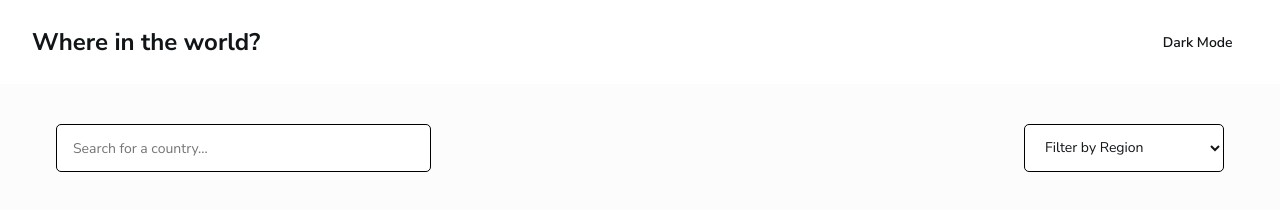
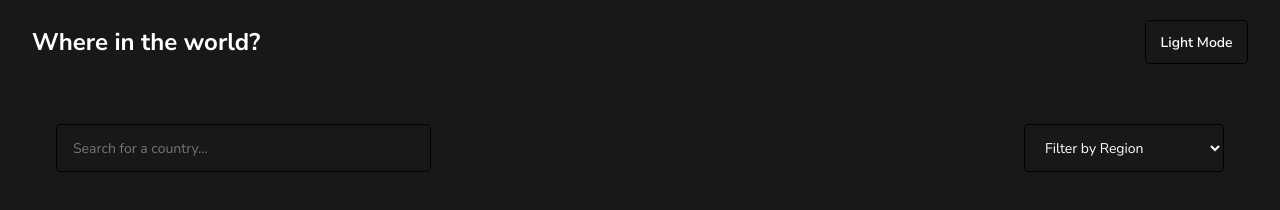
Before and after one commit to Jcrosdale/project-1, a plain HTML site: page open-world-search/index.html in a window 1280 px wide. Both pictures are taken after a click on the button "Dark Mode". Drawn offline with Linux system fonts and the light colour scheme; no server answers; a web font is replaced by a local one.

Commit message:
Dark mode added

```diff
--- a/open-world-search/script.js
+++ b/open-world-search/script.js
@@ -115,5 +115,14 @@ filterRegion.addEventListener('change', () => {
     displayCountries(filterCountries);
 });
 
+// Theme switch
+const themeSwitch = document.querySelector('#theme-switch');
+
+themeSwitch.addEventListener('click', () => {
+    const darkMode = document.body.classList.toggle('dark-mode');
+
+    themeSwitch.textContent = darkMode ? 'Light Mode' : 'Dark Mode';
+});
+
 // Country list displays
 listCountries();
--- a/open-world-search/style.css
+++ b/open-world-search/style.css
@@ -161,3 +161,20 @@ main {
 
 
 }
+
+/* Dark Mode */
+body.dark-mode {
+    background-color: #181818;
+    color: white;
+}
+
+body.dark-mode header, body.dark-mode .country-card {
+    background-color: #181818;
+    color: white;
+}
+
+body.dark-mode #site-search, body.dark-mode #filter-region, body.dark-mode #theme-switch {
+    background-color: #181818;
+    color: white;
+    border-color: black;
+}
```
